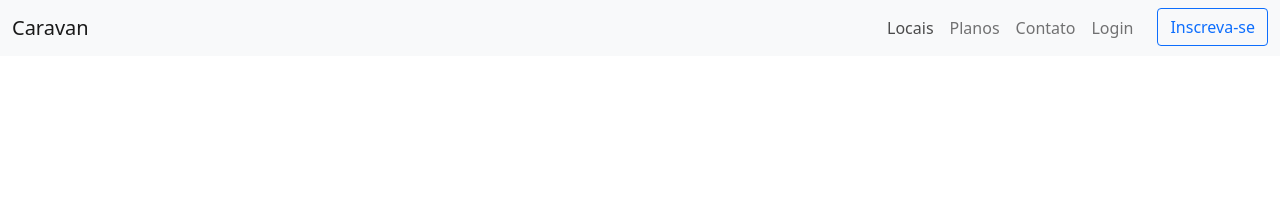
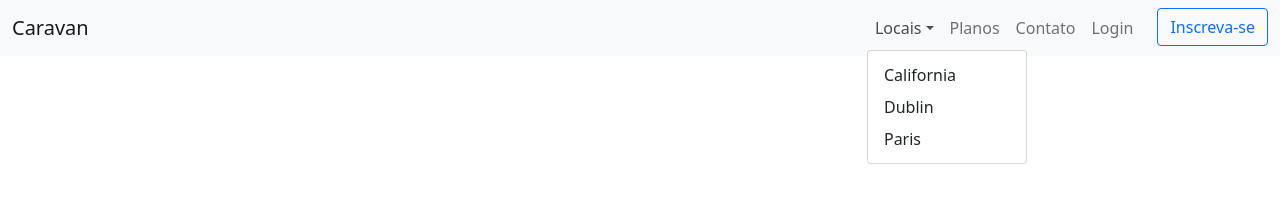
Before and after one commit to geeocipriano/Caravan, a plain HTML site: page index.html in a window 1280 px wide. Both pictures are taken after a click on the button "Locais". Drawn offline with nearby package versions, Linux system fonts and the light colour scheme.

Commit message:
Update index.html

```diff
--- a/index.html
+++ b/index.html
@@ -7,7 +7,7 @@
     <title>Caravan</title>
   </head>
   <body>
-    <nav class="navbar navbar-expand-md navbar-light bg-light">
+    <nav class="navbar navbar-expand-md navbar-light bg-light fixed-top">
         <div class="container-fluid">
           <a class="navbar-brand" href="#">Caravan</a>
           <button class="navbar-toggler" type="button" data-bs-toggle="collapse" data-bs-target="#navbarSupportedContent" aria-controls="navbarSupportedContent" aria-expanded="false" aria-label="Toggle navigation">
@@ -15,8 +15,13 @@
           </button>
           <div class="collapse navbar-collapse" id="navbarSupportedContent">
               <ul class="navbar-nav ms-auto">
-                <li class="nav-item active">
-                    <a href="#" class="nav-link">Locais</a>
+                <li class="nav-item active dropdown">
+                    <a href="#" class="nav-link dropdown-toggle" id="navbarDropdown" role="button" data-bs-toggle="dropdown" aria-expanded="false">Locais</a>
+                    <div class="dropdown-menu" aria-labelledby="navbarDropdown">
+                        <a href="#" class="dropdown-item">California</a>
+                        <a href="#" class="dropdown-item">Dublin</a>
+                        <a href="#" class="dropdown-item">Paris</a>
+                    </div>
                 </li>
                 <li class="nav-item active">
                     <a href="#" class="nav-link">Planos</a>
```
